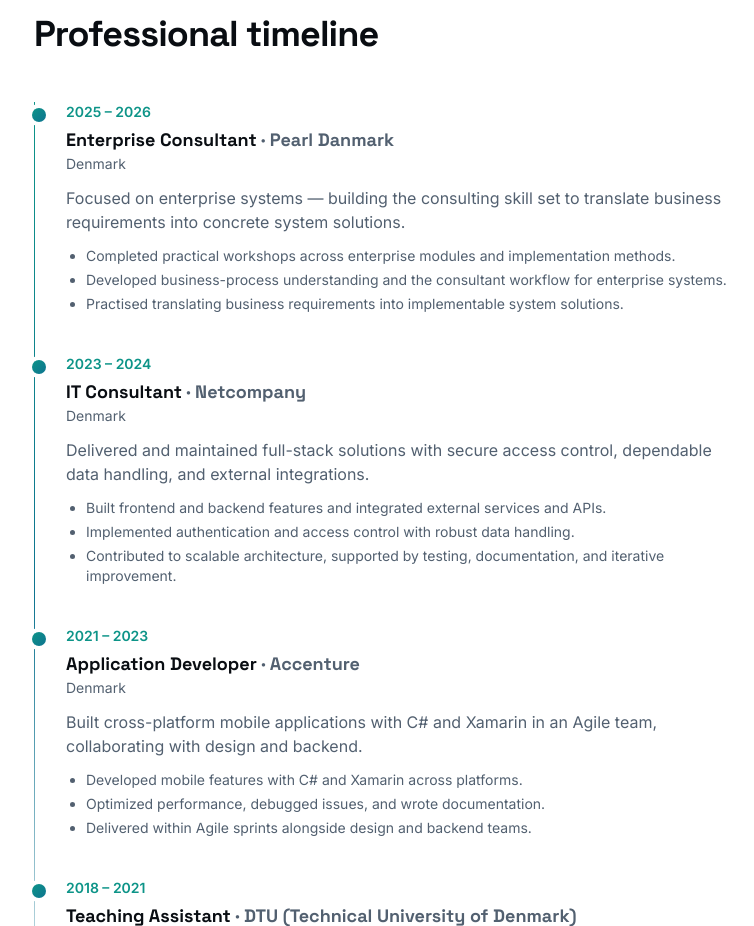
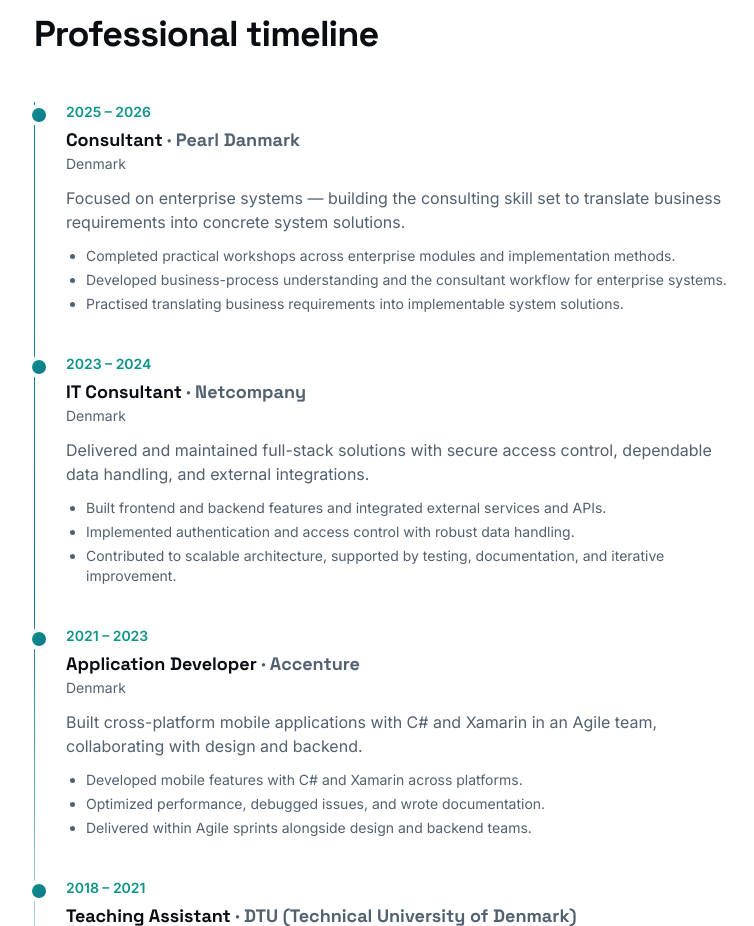
Before and after one commit to dukocuk/portfolio, a React (Vite) app: page / in a window 1280 px wide. Shown: the part 5040-5966 px from the top of the page, without its empty margins (66-820 px from the left). Built offline with nearby package versions, Linux system fonts and the light colour scheme.

Commit message:
fix: update role title in experience data

```diff
--- a/src/data/experience.ts
+++ b/src/data/experience.ts
@@ -14,7 +14,7 @@
 export const experience: Experience[] = [
   {
     period: '2025 – 2026',
-    role: 'Enterprise Consultant',
+    role: 'Consultant',
     org: 'Pearl Danmark',
     location: 'Denmark',
     summary:
```
